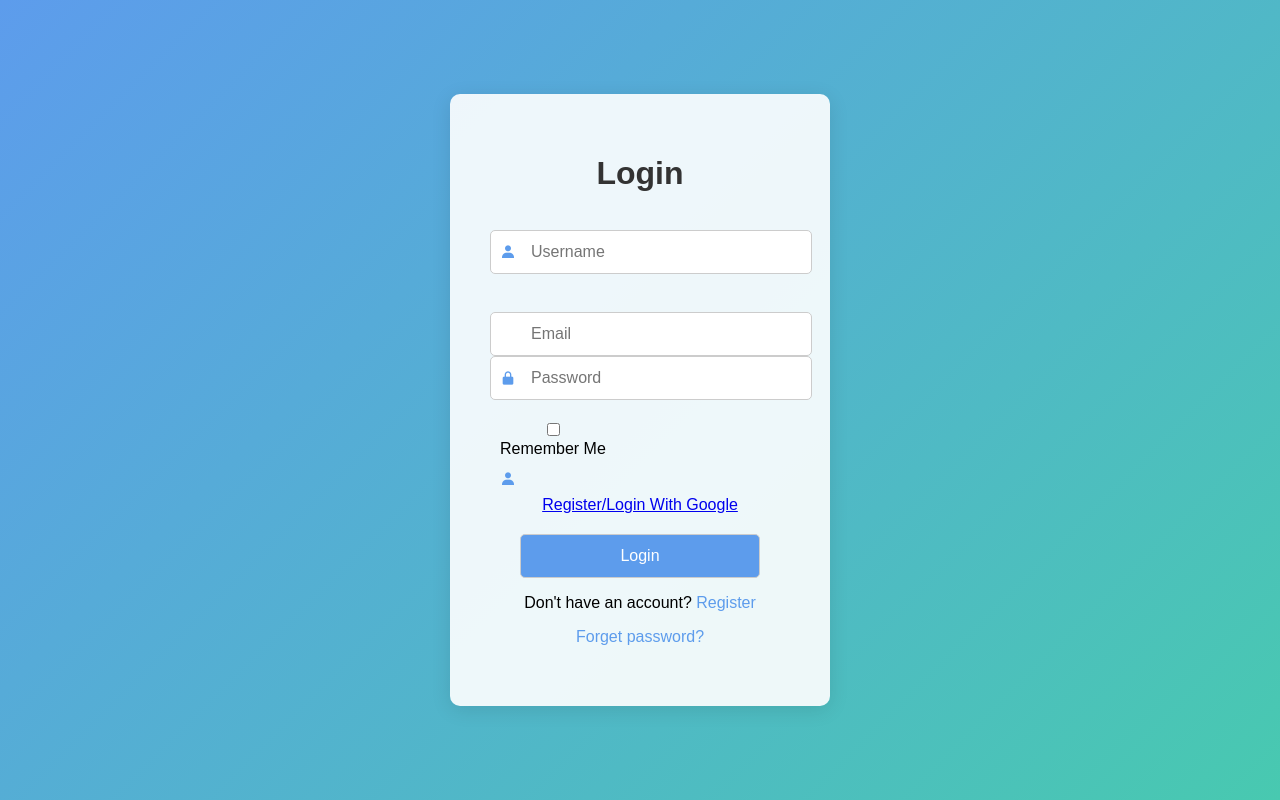
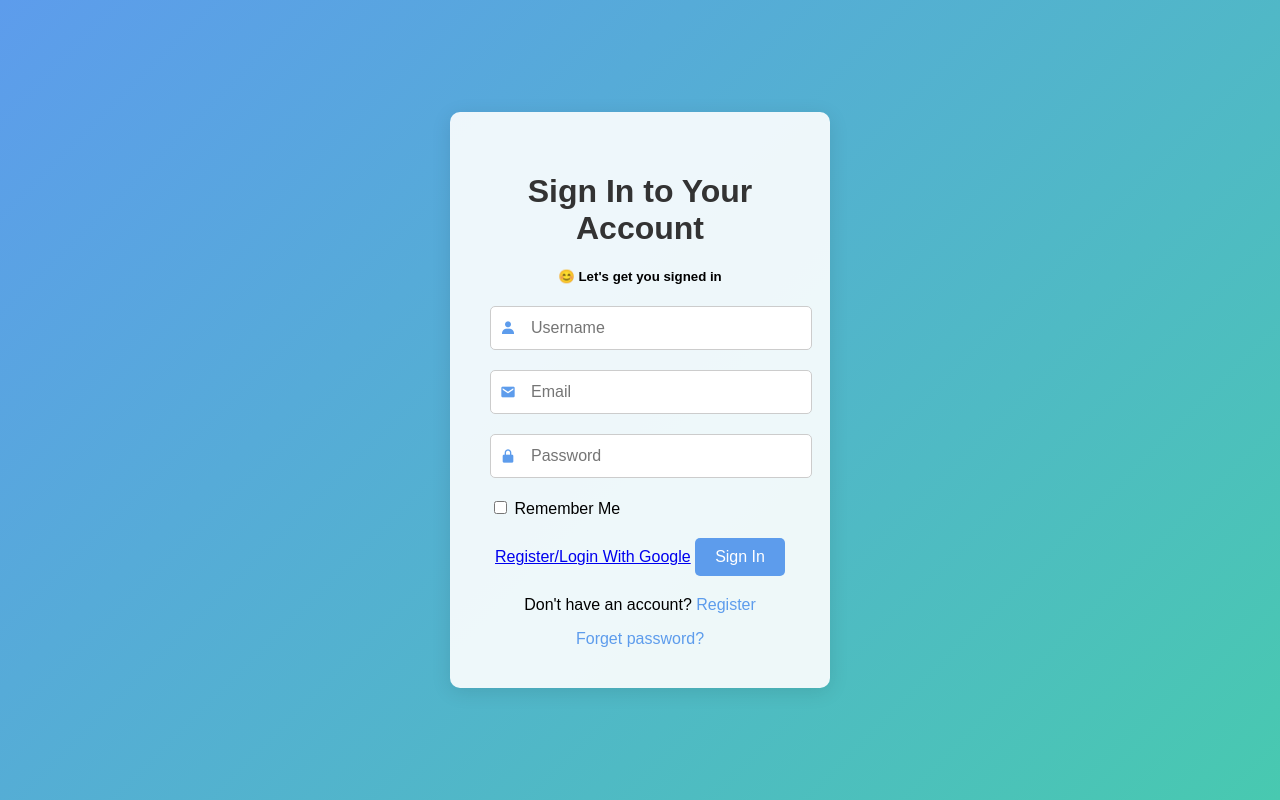
Before and after one commit to Isaiah-woko/MedifyCare, a Flask app: page /auth/login in a window 1280 px wide. Run offline with Flask 3, Linux system fonts and the light colour scheme; some libraries are stand-ins or nearby versions.

Commit message:
add pages still

```diff
--- a/webapp/static/register.css
+++ b/webapp/static/register.css
@@ -11,7 +11,7 @@ body {
     background: linear-gradient(135deg, #5D9CEC, #48C9B0);
     background-size: cover;
     background-position: center;
-    height: 100vh;
+    height: 108vh;
     display: flex;
     justify-content: center;
     align-items: center;
--- a/webapp/templates/auth/login.html
+++ b/webapp/templates/auth/login.html
@@ -1,11 +1,10 @@
-
 <!DOCTYPE html>
-<html lan="en">
+<html lang="en">
 <head>
-    <meta charset="UTf-8">
-    <meta http-equiv="X-UA-compatible" content="IE=edge">
+    <meta charset="UTF-8">
+    <meta http-equiv="X-UA-Compatible" content="IE=edge">
     <meta name="viewport" content="width=device-width, initial-scale=1.0">
-    <title>MedifyCare</title>
+    <title>MedifyCare - Login</title>
     <link rel="stylesheet" href="../../static/style.css">
     <link href='https://unpkg.com/boxicons@2.1.4/css/boxicons.min.css' rel='stylesheet'>
 </head>
@@ -13,10 +12,12 @@
     <div class="wrapper">
         <form method="POST" action="{{ url_for('.login') }}">
             {{ form.hidden_tag() }}
-                <h1>Login</h1>
-		<br>
+            <h1>Sign In to Your Account</h1>
+            <h5>
+                😊 Let's get you signed in
+            </h5>
             <div class="input-box">
-			<input type="text" name="username" placeholder="Username">
+                <input type="text" name="username" placeholder="Username" required>
                 <i class='bx bxs-user'></i>
                 {% if form.username.errors %}
                     {% for e in form.username.errors %}
@@ -24,43 +25,41 @@
                     {% endfor %}
                 {% endif %}
             </div>
-		<br>
 	    <div class="input-box">
-			<input type="text" name="email" placeholder="Email">
-			<i class='bx bxs-user'></i>
+		<input type="text" name="email" placeholder="Email" required>
+		<i class='bx bxs-envelope'></i>
 		{% if form.email.errors %}
 		    {% for e in form.email.errors %}
 		    	<p class="help-block">{{ e }}</p>
 		    {% endfor %}
                 {% endif %}
+            </div>
             <div class="input-box">
-                    <input type="password" name="password" placeholder="Password">
-		    <i class='bx bxs-lock-alt'></i>
+                <input type="password" name="password" placeholder="Password" required id="password">
+                <i class='bx bxs-lock-alt' id="lockIcon" style="cursor: pointer;"></i>
+                <i class='bx bx-show' id="togglePassword" style="display: none; cursor: pointer;"></i>
                 {% if form.password.errors %}
                     {% for e in form.password.errors %}
                         <p class="help-block">{{ e }}</p>
                     {% endfor %}
                 {% endif %}
             </div>
+
+
             <div class="remember-forgot">
-                    <label><input type="checkbox" name="remember_me">Remember Me</label>
-                    {% if form.remember.errors %}
-                        {% for e in form.remember.errors %}
-                            <p class="help-block">{{ e }}</p>
-                        {% endfor %}
-                    {% endif %}
+                <label><input type="checkbox" name="remember_me"> Remember Me</label>
             </div>
-                <div class="input-box">
-                    <br>
+            <div class="input-box"></div>
                 <a href="{{ url_for('google.login') }}">Register/Login With Google</a>
+		<input class="btn" type="submit" value="Sign In">
+            	<div class="register-link">
+                    <p>Don't have an account? <a href="{{ url_for('auth.register') }}">Register</a></p>
+		    <a href="{{ url_for('auth.reset_password_request') }}"> Forget password?</a>
                 </div>
-                <input class="btn" type="submit" value="Login">
-		<br.
-                <div class="register-link">
-                    <p>Don't have an account? <a href="{{ url_for('auth.register') }}"> Register</a></p>
-               <a href="{{ url_for('auth.reset_password_request') }}"> Forget password?</a>
 	    </div>
         </form>
     </div>
+
+    <script src="{{ url_for('static', filename='js/register.js') }}" defer></script>
 </body>
 </html>
```
Also changed, not shown: webapp/templates/auth/reset_password.html (+21 -4 lines), webapp/templates/auth/reset_password_request.html (+16 -4 lines), webapp/static/style.css (line endings or trailing spaces). Lines whose indentation alone changed are shown as unchanged.
